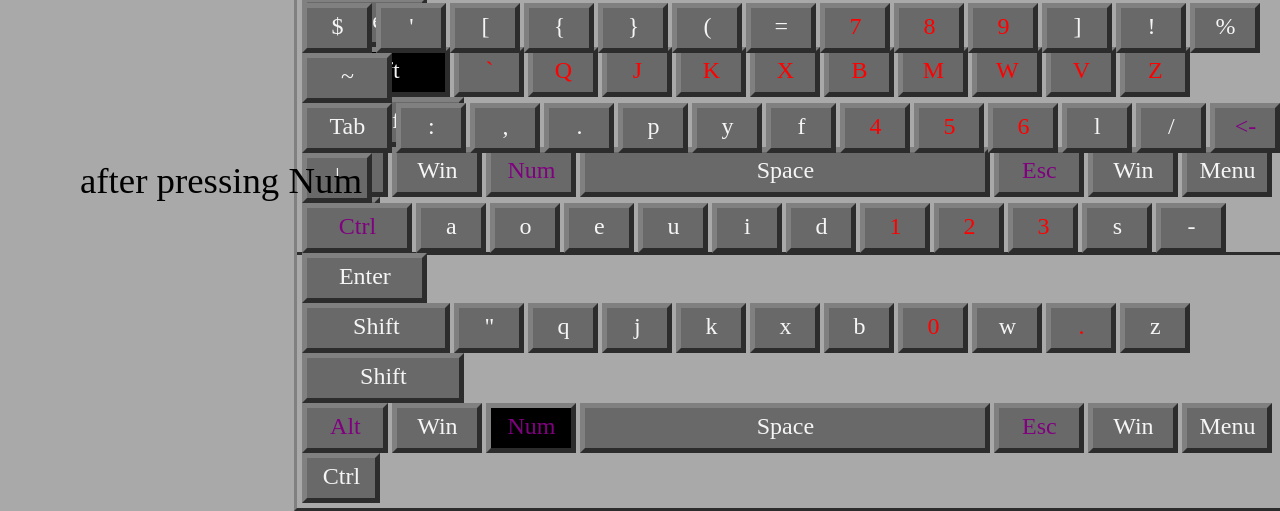
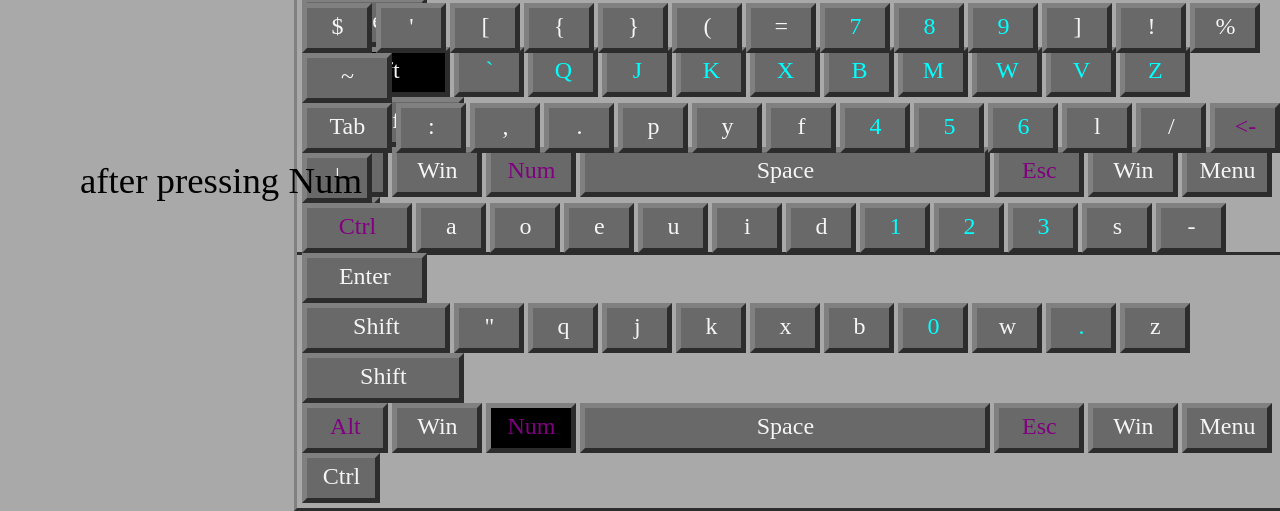
Before and after one commit to mhf-air/mhf-air.github.io, a plain HTML site: page index.html in a window 1280 px wide. Shown: the part 541-1052 px from the top of the page. Drawn offline with Linux system fonts and the light colour scheme.

Commit message:
fix: change color

```diff
--- a/index.html
+++ b/index.html
@@ -72,7 +72,7 @@
       left: 23%;
     }
     div.with-shift {
-      color: red;
+      color: cyan;
     }
     div#shift-left{
       background-color: black;
@@ -86,7 +86,7 @@
       left: 23%;
     }
     div.with-num {
-      color: red;
+      color: cyan;
     }
     div#num-alt{
       background-color: black;
```
